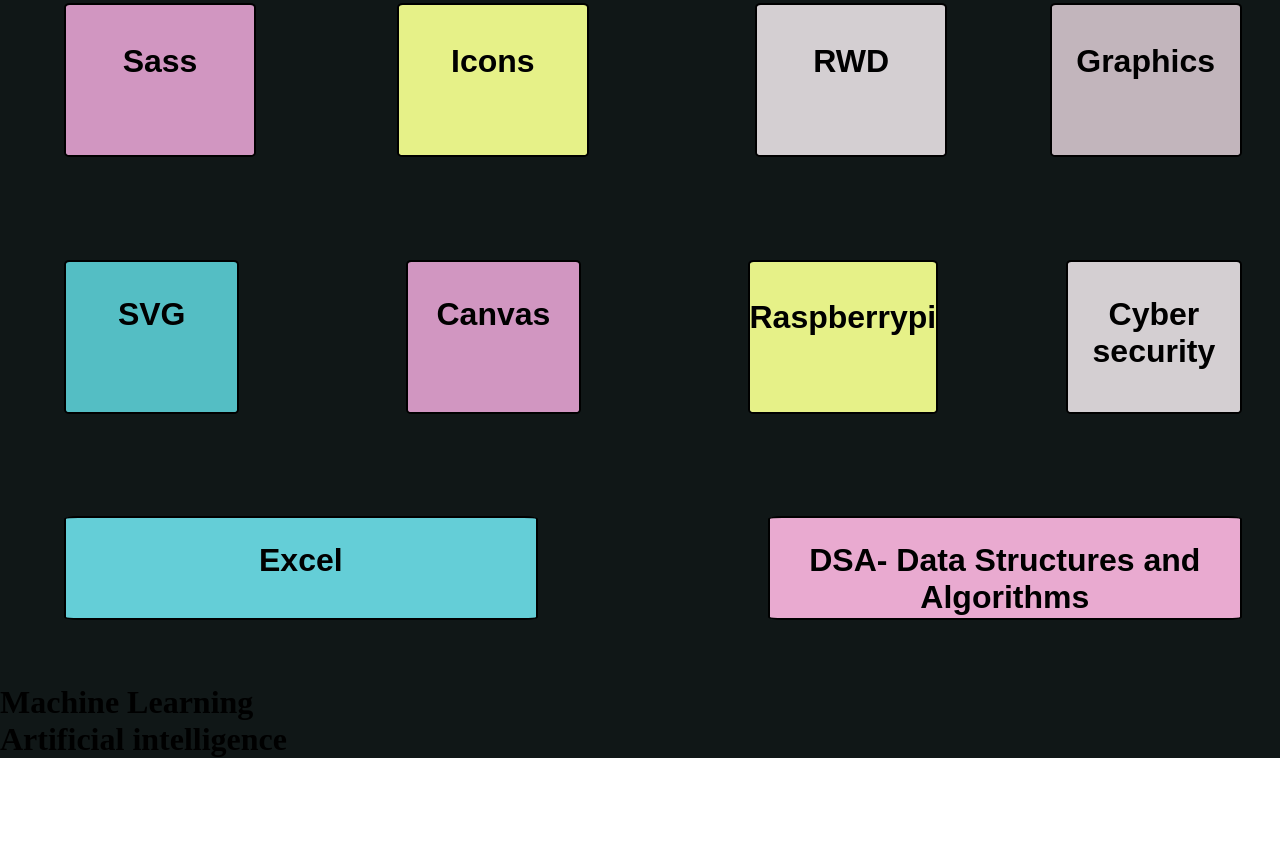
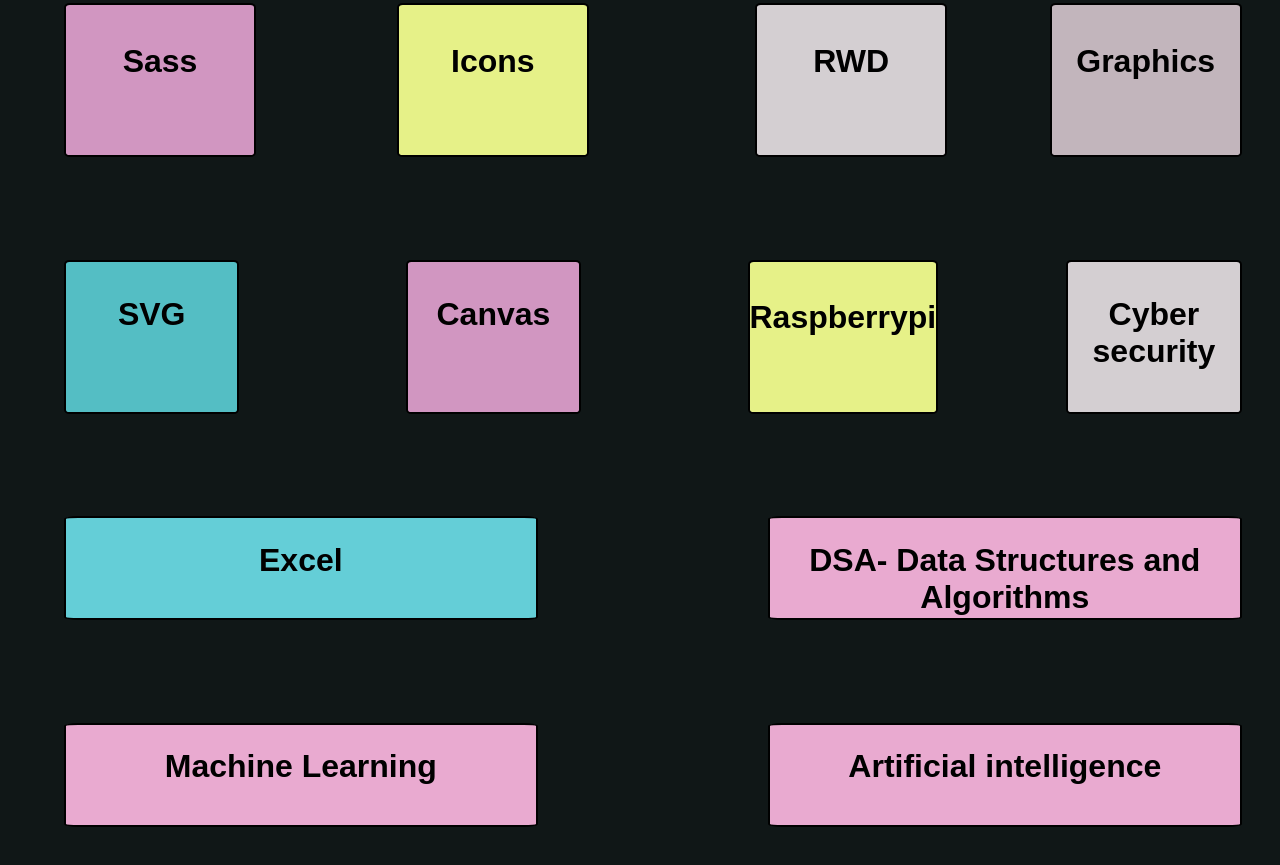
Before and after one commit to Mahaboobbasha09/w3, a plain HTML site: page index.html in a window 1280 px wide. Shown: the part 1921-2786 px from the top of the page. Before the commit the page ends 2679 px from the top, so only its background shows below. Drawn offline with Linux system fonts and the light colour scheme.

Commit message:
Update style.css

```diff
--- a/style.css
+++ b/style.css
@@ -30,6 +30,9 @@
     display: flex;
 }
 .a9{
+    display: flex;
+}
+.ml0{
     display: flex;
 }
 .el1{
@@ -589,3 +592,37 @@ button{
     text-align: center;
     font-family: 'Source Sans Pro', sans-serif;
 }
+.ml1{
+    border-width: 2px;
+    border-style: solid;
+    margin-top: 3%;
+    margin-left: 5%;
+    margin-right: 3%;
+    margin-bottom: 5%;
+    background-color: rgb(233, 170, 208);
+    border-radius: 3%;
+    width: 750px;
+    height: 100px;
+}
+.ml{
+    padding-top: 5%;
+    text-align: center;
+    font-family: 'Source Sans Pro', sans-serif;
+}
+.ai1{
+    border-width: 2px;
+    border-style: solid;
+    margin-top: 3%;
+    margin-left: 15%;
+    margin-right: 3%;
+    margin-bottom: 5%;
+    background-color: rgb(233, 170, 208);
+    border-radius: 3%;
+    width: 750px;
+    height: 100px;
+}
+.ai{
+    padding-top: 5%;
+    text-align: center;
+    font-family: 'Source Sans Pro', sans-serif;
+}
```
